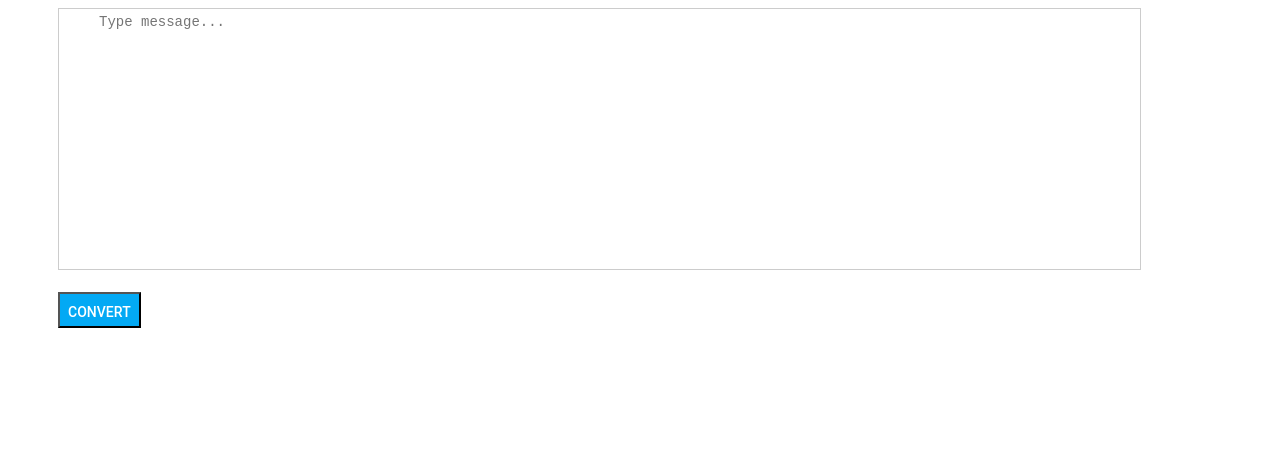
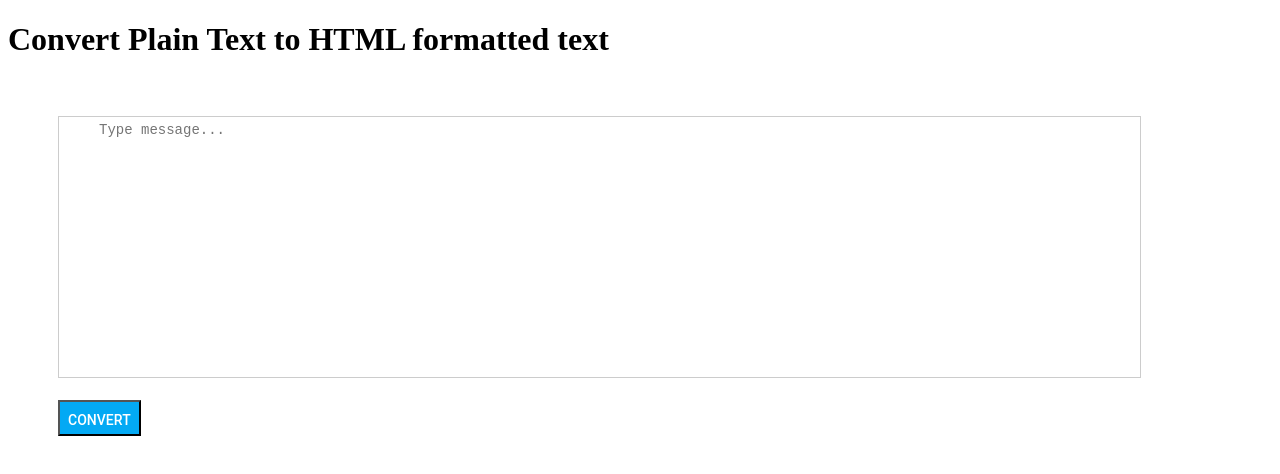
Before and after one commit to RishiBawdekar/convert-plain-text-to-html, a plain HTML site: page index.html in a window 1280 px wide. Drawn offline with Linux system fonts and the light colour scheme.

Commit message:
Update index.html

```diff
--- a/index.html
+++ b/index.html
@@ -29,6 +29,10 @@ function ConvertTemplate()
 </script>
 
 <body>
+
+<h1> Convert Plain Text to HTML formatted text </h1>
+
+<br></br>
 
 <form id="form1" style='display:inline'>
 
```
